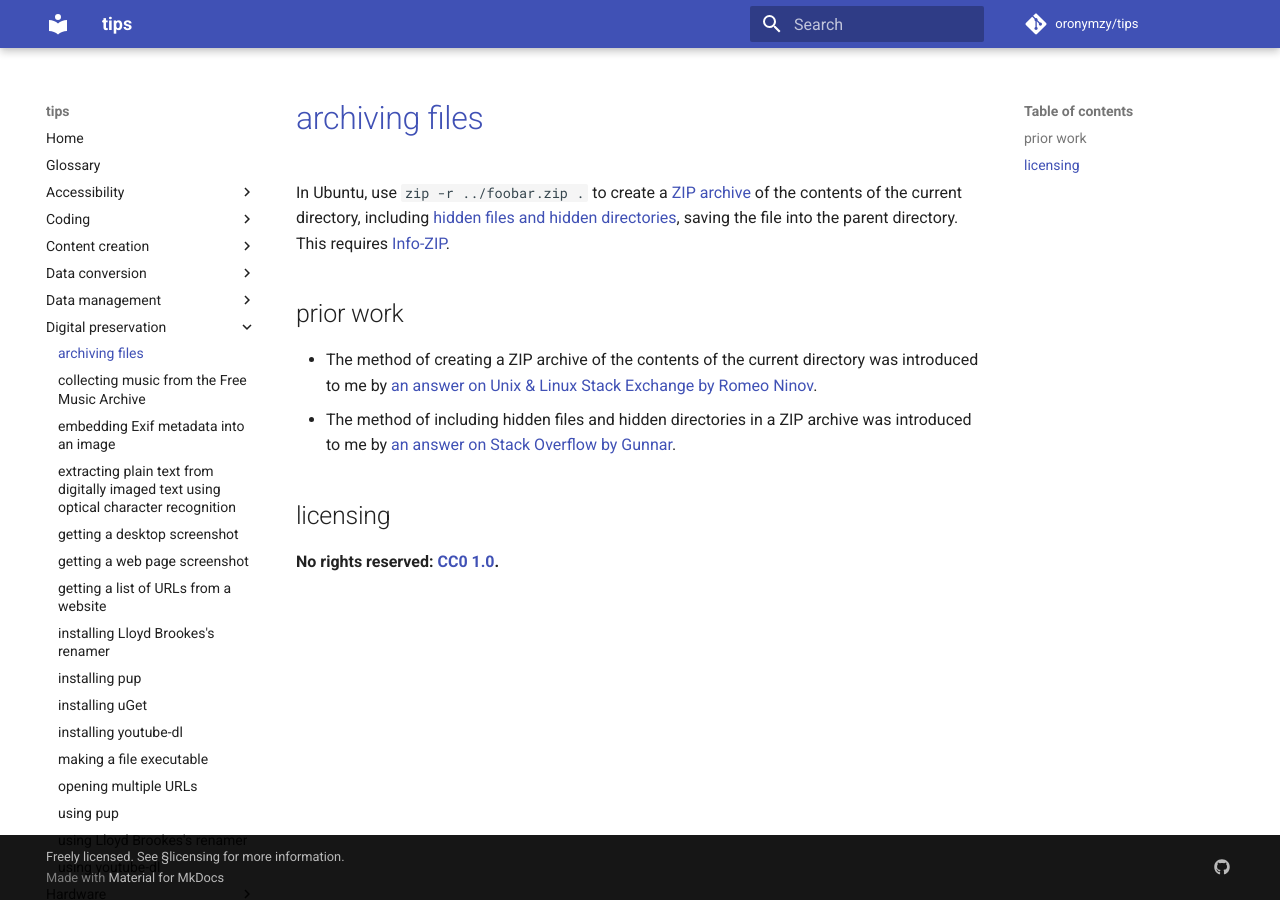
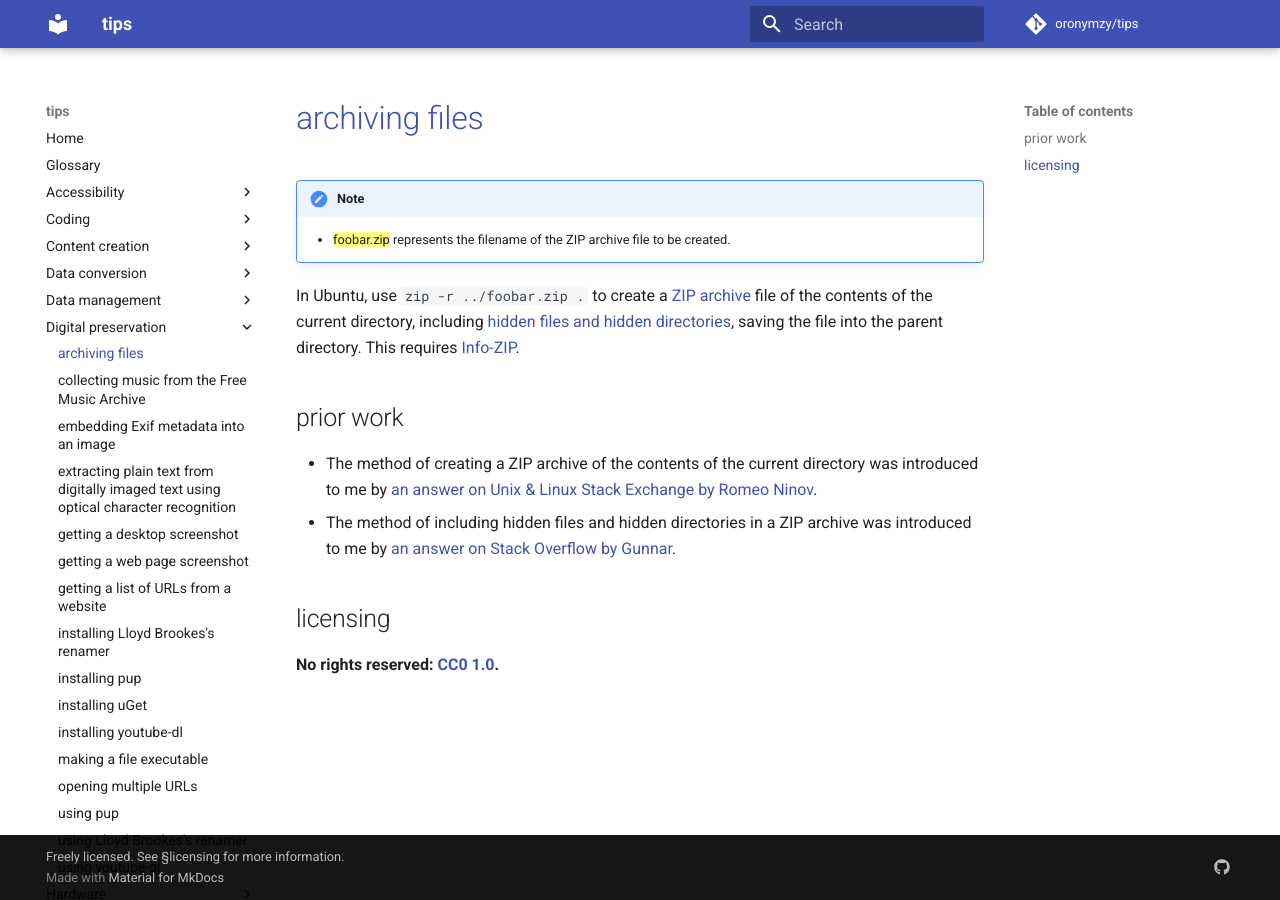
Before and after one commit to oronymzy/tips, an MkDocs documentation site: the page built from docs/arcvfle.md, in a window 1280 px wide. Built offline with MkDocs 1.6.1 and Material for MkDocs 9.7.7, drawn with Linux system fonts in a browser that asks for light colours; comment, search, counter and statistics services are not loaded.

Commit message:
Add admonition, add content

```diff
--- a/docs/arcvfle.md
+++ b/docs/arcvfle.md
@@ -1,6 +1,10 @@
 # [archiving files]
 
-In Ubuntu, use `zip -r ../foobar.zip .` to create a [ZIP archive](https://en.wikipedia.org/wiki/Zip_(file_format)) of the contents of the current directory, including [hidden files and hidden directories](https://en.wikipedia.org/wiki/Hidden_file_and_hidden_directory), saving the file into the parent directory. This requires [Info-ZIP](http://infozip.sourceforge.net/Zip.html).
+!!! note
+
+    - {==foobar.zip==} represents the filename of the ZIP archive file to be created.
+
+In Ubuntu, use `zip -r ../foobar.zip .` to create a [ZIP archive](https://en.wikipedia.org/wiki/Zip_(file_format)) file of the contents of the current directory, including [hidden files and hidden directories](https://en.wikipedia.org/wiki/Hidden_file_and_hidden_directory), saving the file into the parent directory. This requires [Info-ZIP](http://infozip.sourceforge.net/Zip.html).
 
 ## prior work
 - The method of creating a ZIP archive of the contents of the current directory was introduced to me by [an answer on Unix & Linux Stack Exchange by Romeo Ninov](https://unix.stackexchange.com/questions/182032/zip-the-contents-of-a-folder-without-including-the-folder-itself/182036#182036).
```
